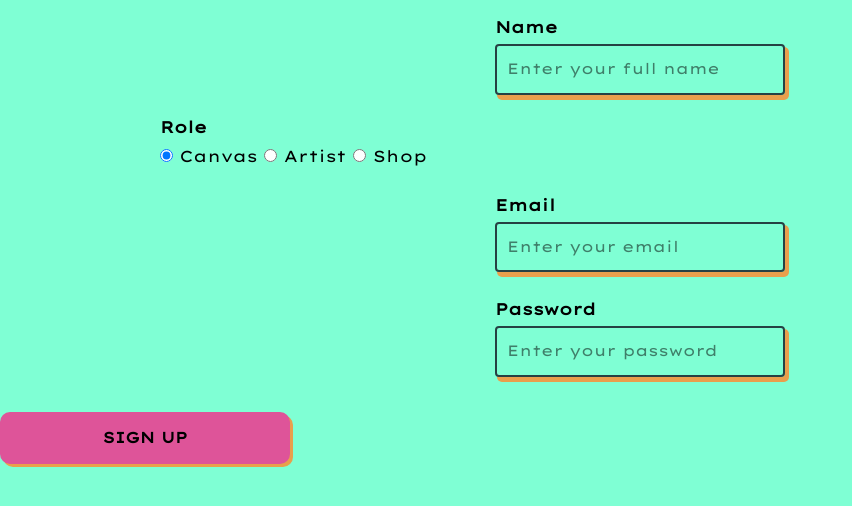
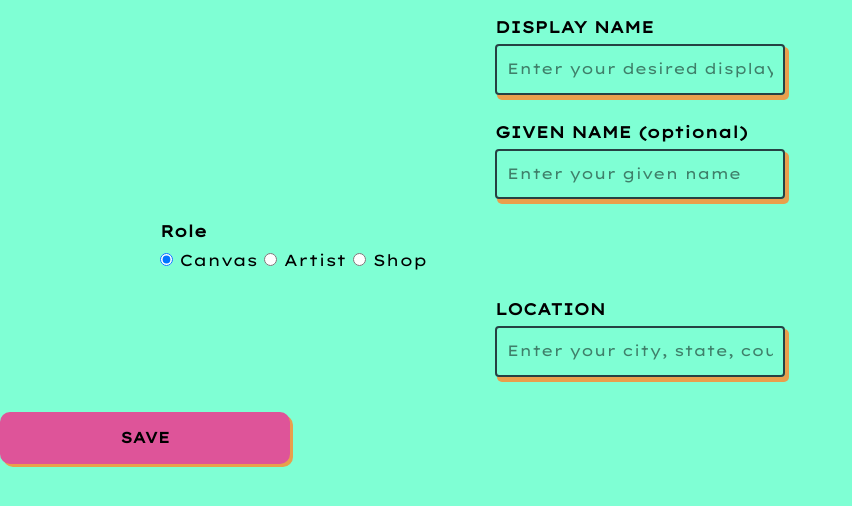
Before and after one commit to jbuchanan00/polvo, a SvelteKit app: page /edit in a window 1280 px wide. Shown: the top 506 px of the page, without its empty margins (0-852 px from the left). Built offline with nearby package versions, Linux system fonts and the light colour scheme.

Commit message:
edit edit page

```diff
--- a/src/routes/edit/+page.svelte
+++ b/src/routes/edit/+page.svelte
@@ -6,8 +6,12 @@
     <form method="POST" use:enhance>
         <div class="form_group_all">
             <div class="form_group">
-                <label class="sub_title" for="name">Name</label>
-                <input placeholder="Enter your full name" class="form_style" type="text" name="name" />
+                <label class="sub_title" for="displayname">DISPLAY NAME</label>
+                <input placeholder="Enter your desired display name" class="form_style" type="text" name="display_name" />
+            </div>
+			<div class="form_group">
+                <label class="sub_title" for="given_name">GIVEN NAME (optional)</label>
+                <input placeholder="Enter your given name" class="form_style" type="text" name="given_name" />
             </div>
             <div class="form_group" id="options">
                 <fieldset>
@@ -21,27 +25,17 @@
                 </fieldset>
             </div>
             <div class="form_group">
-                <label class="sub_title" for="email">Email</label>
+                <label class="sub_title" for="location">LOCATION</label>
                 <input
-                    placeholder="Enter your email"
-                    id="email"
+                    placeholder="Enter your city, state, country"
+                    id="location"
                     class="form_style"
-                    type="email"
-                    name="email"
-                />
-            </div>
-            <div class="form_group">
-                <label class="sub_title" for="password">Password</label>
-                <input
-                    placeholder="Enter your password"
-                    id="password"
-                    class="form_style"
-                    type="password"
-                    name="password"
+                    type="text"
+                    name="location"
                 />
             </div>
         </div>
-        <button class="btn" type='submit' name="action" value="submit">SIGN UP</button>
+        <button class="btn" type='submit' name="action" value="submit">SAVE</button>
     </form>
 </div>
 
```
